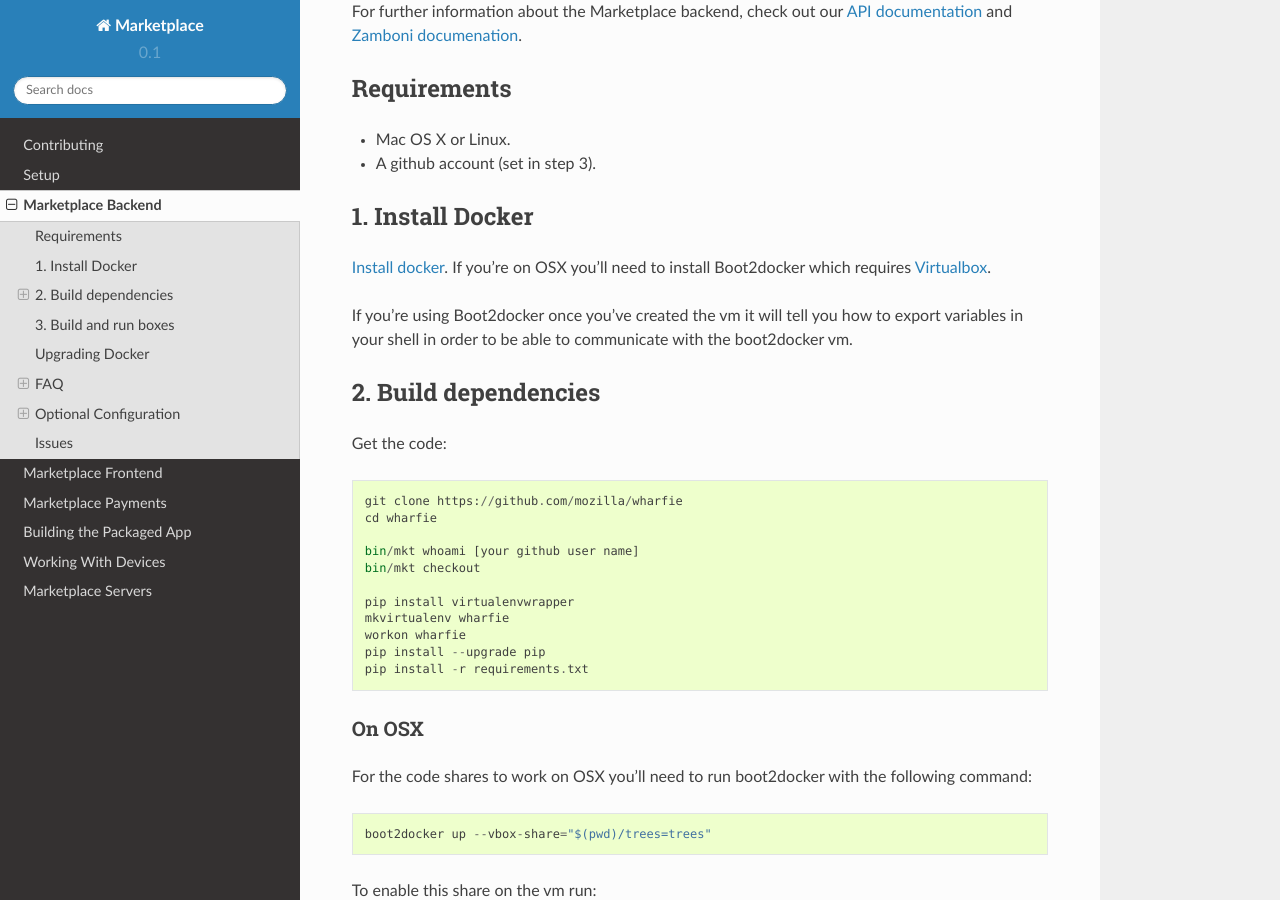
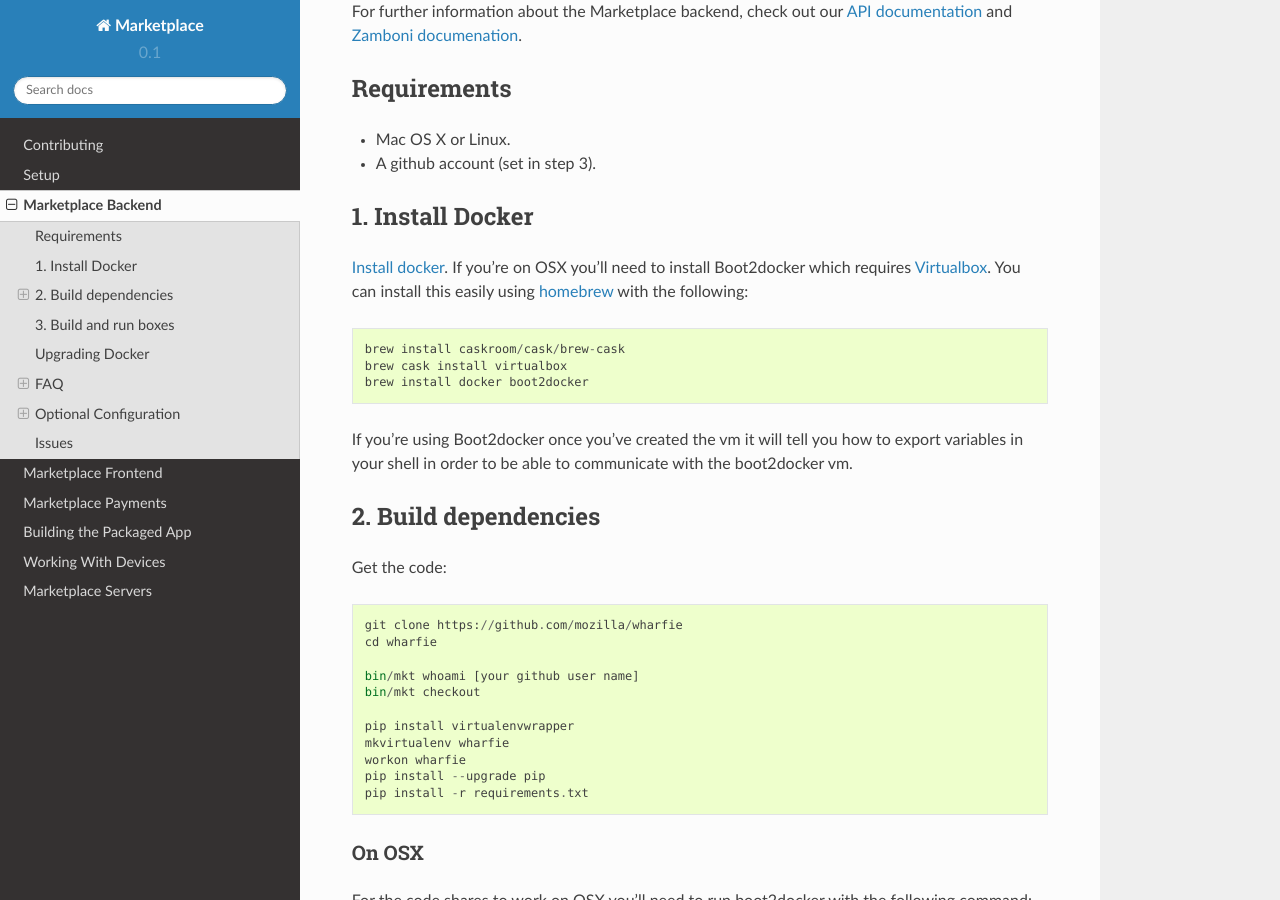
Before and after one commit to mozilla/marketplace-docs, a Sphinx documentation site: the page built from docs/topics/backend.rst, in a window 1280 px wide and 900 px high, scrolled down 530 px. Built offline with Sphinx 7.4.7 and the Read the Docs theme 2.0.0, drawn with Linux system fonts in a browser that asks for light colours.

Commit message:
install docker using homebrew

```diff
--- a/docs/topics/backend.rst
+++ b/docs/topics/backend.rst
@@ -34,7 +34,12 @@ Requirements
 
 `Install docker <https://docs.docker.com/installation/>`_. If you're on OSX you'll
 need to install Boot2docker which requires
-`Virtualbox <https://www.virtualbox.org/wiki/Downloads>`_.
+`Virtualbox <https://www.virtualbox.org/wiki/Downloads>`_. You can install this
+easily using `homebrew <http://brew.sh/>`_ with the following::
+
+    brew install caskroom/cask/brew-cask
+    brew cask install virtualbox
+    brew install docker boot2docker
 
 If you're using Boot2docker once you've created the vm it will tell you how to export
 variables in your shell in order to be able to communicate with the boot2docker vm.
```
